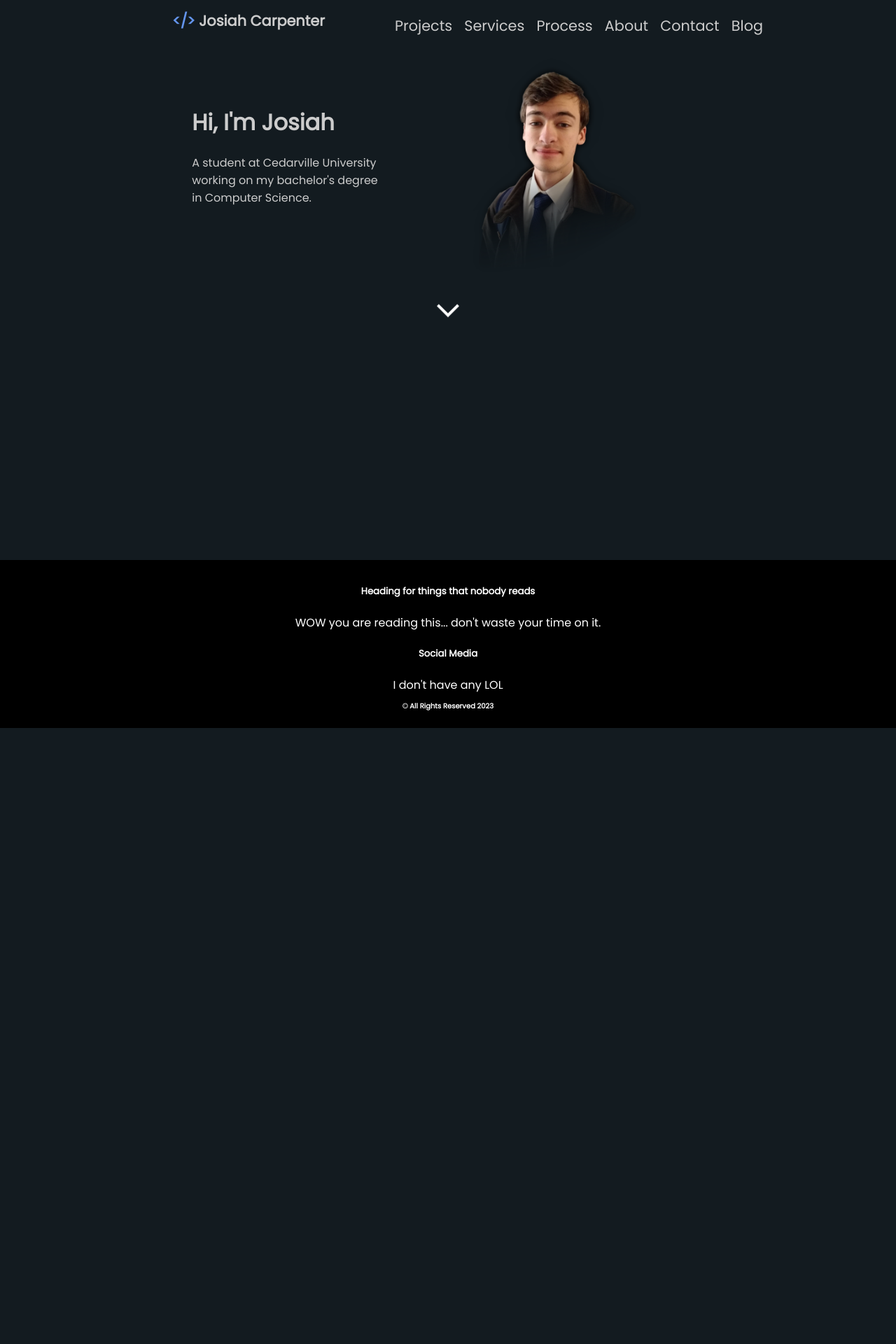
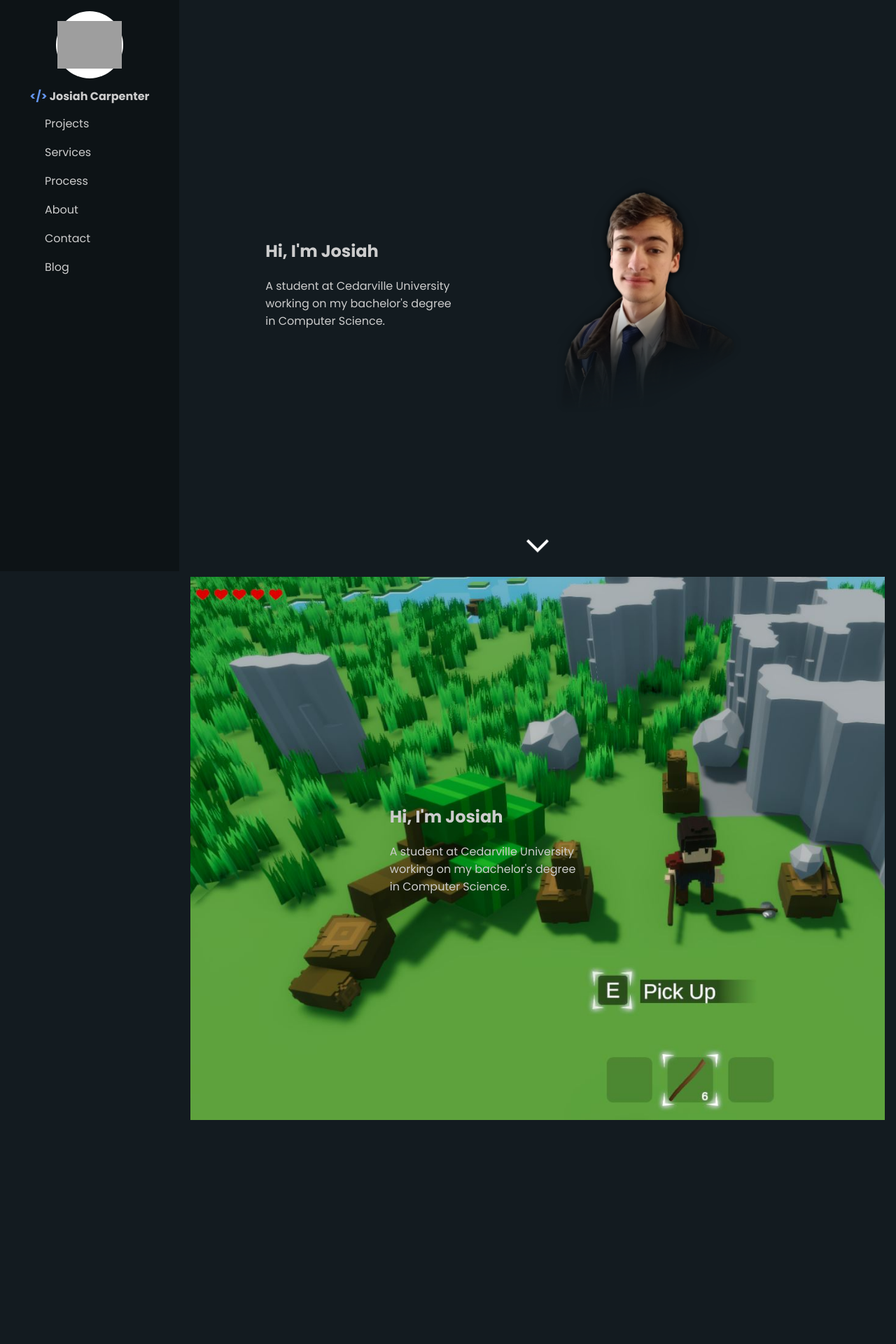
Before and after one commit to Cheetahmoo/cheetahmoo.github.io, a PHP site: page / in a window 1280 px wide. Shown: the top 1920 px of the page at 70% size. Before the commit the page ends 1040 px from the top, so only its background shows below. Run offline with PHP 8.4, Linux system fonts and the light colour scheme; some libraries are stand-ins or nearby versions; grey boxes are pictures that could not be loaded.

Commit message:
Styling Tweaks
- Added project screen shots
- Added Project svg icon
- removed unused images
- Changed Some styling

```diff
--- a/css/style.css
+++ b/css/style.css
@@ -7,6 +7,11 @@
 @font-face {
   font-family: poppin;
   src: url(/assets/fonts/Poppins-Regular.ttf); }
+
+@font-face {
+  font-family: poppin;
+  src: url(/assets/fonts/Poppins-bold.ttf);
+  font-weight: bold; }
 
 body {
   background-color: var(--primary-color);
@@ -20,7 +25,16 @@ body {
   text-align: center; }
 
 main {
-  min-height: calc(100vh - var(--header-height)); }
+  min-height: 100vh;
+  margin-left: 20%;
+  padding: 1em; }
+  main section {
+    height: 97vh;
+    background-size: cover;
+    margin-bottom: 2em;
+    display: flex;
+    justify-content: center;
+    align-items: center; }
 
 footer {
   color: white;
@@ -29,28 +43,40 @@ footer {
   overflow: hidden;
   position: relative; }
 
-header {
-  height: var(--header-height);
-  display: grid;
-  grid-template-columns: 330px auto;
-  font-size: 1.3rem; }
-  header h1 {
+nav.side-nav {
+  background-color: #0d1316;
+  color: #cccccc;
+  padding-top: 1em;
+  width: 20vw;
+  height: 100vh;
+  position: fixed;
+  top: 0;
+  left: 0; }
+  nav.side-nav h1 {
     font-size: 1em; }
-    header h1 span {
+    nav.side-nav h1 span {
       color: var(--secondary-color); }
-  header nav {
-    padding-top: 0.7em;
-    display: grid;
-    grid-auto-flow: column;
-    gap: 3%;
+  nav.side-nav .profile {
+    background-color: white;
+    width: 6rem;
+    height: 6rem;
+    display: inline-flex;
+    border-radius: 50%;
     align-items: center;
-    justify-content: end; }
-  header a, header a:active, header a:visited, header a:link {
+    justify-content: center; }
+    nav.side-nav .profile img {
+      width: 95%; }
+  nav.side-nav a, nav.side-nav a:active, nav.side-nav a:visited, nav.side-nav a:link {
     text-decoration: none;
     cursor: pointer;
     color: var(--secondary-font); }
-  header a:hover {
+  nav.side-nav a:hover {
     color: white; }
+  nav.side-nav .nav-body {
+    display: grid;
+    text-align: left;
+    row-gap: 1em;
+    margin-inline: 4em; }
 
 .cntr-container {
   margin-inline: auto; }
--- a/header.php
+++ b/header.php
@@ -7,16 +7,3 @@
     <script src="node_modules/jquery/dist/jquery.min.js"></script>
     <meta name="viewport" content="width=device-width,initial-scale=1.0">
 </head>
-<body>
-    <header class="cntr-container">
-        <h1><span style="color:cornflowerblue">&#60/&#62</span> Josiah Carpenter</h1>
-        <nav>
-            <a href="/projects">Projects</a>
-            <a href="/services">Services</a>
-            <a href="/process">Process</a>
-            <a href="/about">About</a>
-            <a href="/contact">Contact</a>
-            <a href="/blog">Blog</a>
-        </nav>
-    </header>
-    <main class="cntr-container">
--- a/index.php
+++ b/index.php
@@ -1,9 +1,24 @@
-
-
     <?php
     include("header.php")
     ?>
 
+    <body>
+        <nav class="side-nav">
+            <div id="profileBubble" class="profile">
+                <img src="/assets/images/profile_pic.png">
+            </div>
+            <h1><span style="color:cornflowerblue">&#60/&#62</span> Josiah Carpenter</h1>
+            <div class="nav-body">
+                <a href="/projects">Projects</a>
+                <a href="/services">Services</a>
+                <a href="/process">Process</a>
+                <a href="/about">About</a>
+                <a href="/contact">Contact</a>
+                <a href="/blog">Blog</a>
+            </div>
+        </nav>
+        <main>
+            <section id="welcome">
                 <div class="intro-body welcom">
                     <div class="intro-text">
                         <h1>Hi, I'm Josiah</h1>
@@ -11,7 +26,28 @@
                     </div>
                     <img class="intro-img" src="/assets/images/837427867561.png" alt="arrow">
                 </div>
-    <img class="bobbing" src="/assets/images/down_arrow.svg" alt="arrow" width="64">
+                <img style="position: absolute;bottom: 0;" class="bobbing" src="/assets/images/down_arrow.svg" alt="arrow" width="64">
+            </section>
+            <section id="E-bit" style="background-image: url('assets/images/E-bit snapShot 0.1.2.JPG')">
+                <div class="intro-body welcom">
+                    <div class="intro-text">
+                        <h1>Hi, I'm Josiah</h1>
+                        <p>A student at Cedarville University working on my bachelor's degree in Computer Science.</p>
+                    </div>
+                </div>
+            </section>
+            <section>
+                <div class="intro-body welcom">
+                    <div class="intro-text">
+                        <h1>Hi, I'm Josiah</h1>
+                        <p>A student at Cedarville University working on my bachelor's degree in Computer Science.</p>
+                    </div>
+                    <img class="intro-img" src="/assets/images/Screenshot_20230225_080641.png" alt="arrow">
+                </div>
+            </section>
+        </main>
+
+
         <?php
         include("footer.php")
         ?>
--- a/scss/style.scss
+++ b/scss/style.scss
@@ -15,6 +15,12 @@ $header-height: 40px;
     src: url(/assets/fonts/Poppins-Regular.ttf);
 }
 
+@font-face {
+    font-family: poppin;
+    src: url(/assets/fonts/Poppins-bold.ttf);
+    font-weight: bold;
+}
+
 body {
     //background-image: url(/assets/images/background.png);
     background-color: var(--primary-color);
@@ -28,7 +34,20 @@ body {
     text-align: center;
 }
 main{
-    min-height: calc(100vh - var(--header-height));
+    min-height: 100vh;
+    margin-left: 20%;
+    padding: 1em;
+
+    section{
+        height: 97vh;
+        background-size: cover;
+        margin-bottom: 2em;
+        display: flex;
+        justify-content: center;
+        align-items: center;
+    }
+
+
 }
 
 footer{
@@ -39,24 +58,32 @@ footer{
     position: relative;
 }
 
-header{
-    height: var(--header-height);
-    display: grid;
-    grid-template-columns: 330px auto;
-    font-size: 1.3rem;
+nav.side-nav{
+    background-color: #0d1316;
+    color: #cccccc;
+    padding-top: 1em;
+    width: 20vw;
+    height: 100vh;
+    position: fixed;
+    top: 0;
+    left: 0;
     h1{
         font-size: 1em;
         span{
             color:var(--secondary-color)
         }
     }
-    nav{
-        padding-top:0.7em;
-        display: grid;
-        grid-auto-flow: column;
-        gap: 3%;
+    .profile{
+        background-color: white;
+        width: 6rem;
+        height: 6rem;
+        display: inline-flex;
+        border-radius: 50%;
         align-items: center;
-        justify-content: end;
+        justify-content: center;
+        img{
+            width: 95%;
+        }
     }
 
     a, a:active, a:visited, a:link{
@@ -66,6 +93,12 @@ header{
     }
     a:hover{
         color:white;
+    }
+    .nav-body{
+        display: grid;
+        text-align: left;
+        row-gap: 1em;
+        margin-inline: 4em;
     }
 }
 
```
Also changed, not shown: assets/images/E-bit snapShot 0.1.2.JPG (added), assets/images/Screenshot_20230225_080641.png (added), assets/images/SnapShot 2020-06-19 0.0.7.1.png (added), assets/images/background.png (deleted), assets/images/portrate_bw_2.png (deleted), assets/images/project.svg (added), 1 other file. Lines whose indentation alone changed are shown as unchanged.
